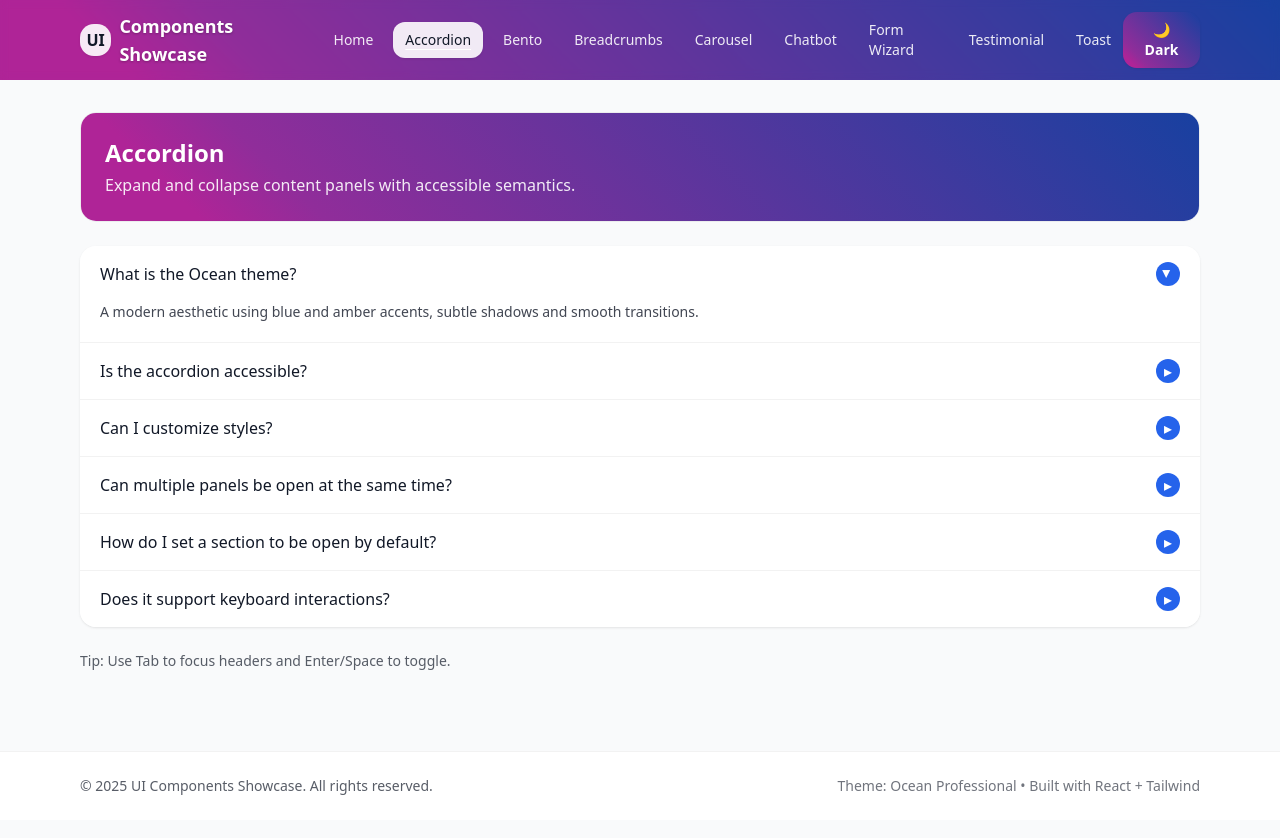
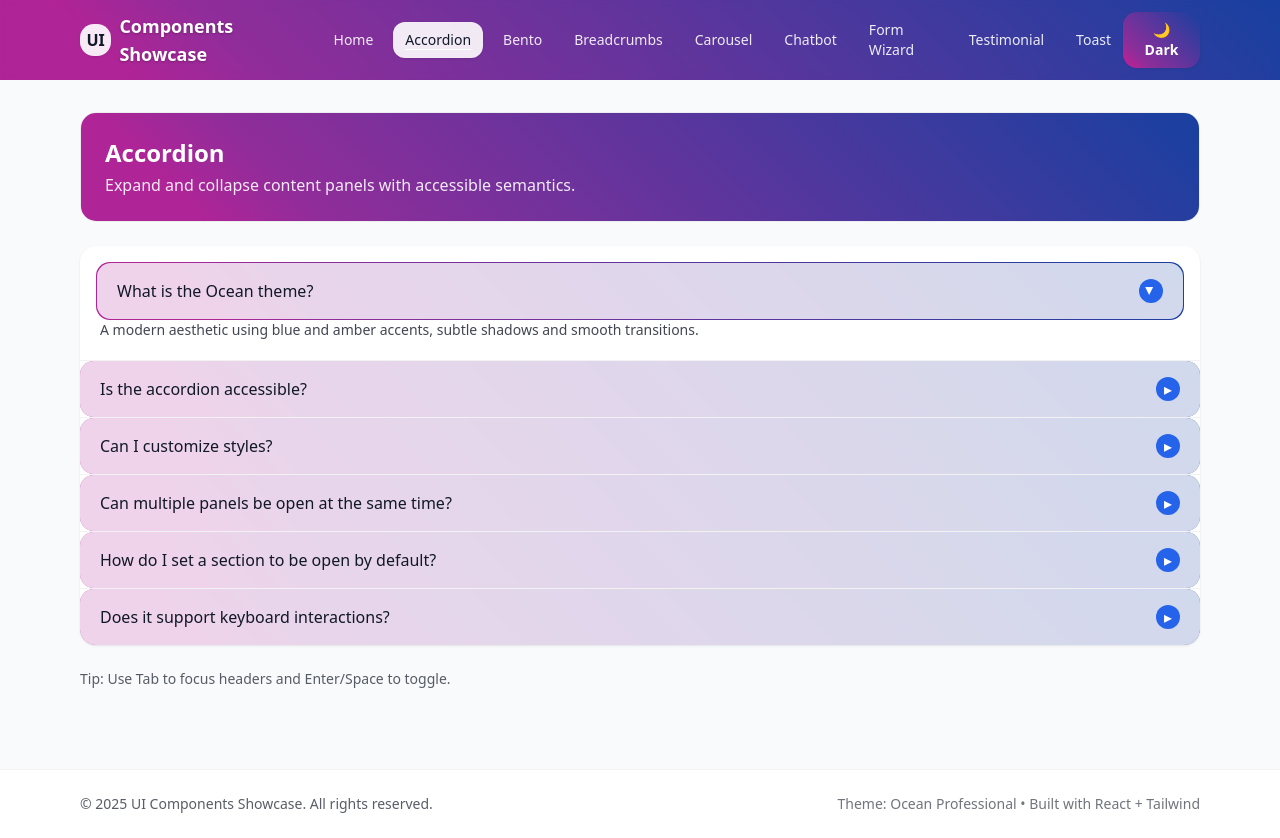
Before and after one commit to kavia-common/ui-components-showcase-3705-3714, a React (Create React App) app in the folder frontend_react_app/: page /accordion in a window 1280 px wide. Built offline with nearby package versions, Linux system fonts and the light colour scheme.

Commit message:
Checkpoint 18 - cgb1804199

```diff
--- a/frontend_react_app/src/components/ui/Accordion.jsx
+++ b/frontend_react_app/src/components/ui/Accordion.jsx
@@ -44,24 +44,61 @@ function AccordionItem({ idProp, title, isOpen, onToggle, children }) {
   const buttonId = `${reactId}-button-${idProp}`;
   const panelId = `${reactId}-panel-${idProp}`;
 
+  // We add a subtle brand-gradient treatment:
+  // - A very light translucent gradient background on the header for both states
+  // - On hover/focus: slightly stronger translucency to indicate interactivity
+  // - When open: an accent "gradient border" ring using an outer wrapper (relative + pseudo gradient with padding)
+  // All text remains dark for readability on light backgrounds; focus-visible ring ensures accessibility.
   return (
     <div className="bg-white">
       <h3 className="m-0">
+        <div
+          className={[
+            "group relative",
+            isOpen
+              ? // When open, create a gradient border effect using padding wrapper
+                "p-[1px] rounded-xl bg-[linear-gradient(45deg,#af2497_10%,#902d9a_20%,#1840a0_100%)] mx-4 mt-4"
+              : "mx-0 mt-0",
+          ]
+            .filter(Boolean)
+            .join(" ")}
+        >
           <button
             id={buttonId}
-          className="w-full px-5 py-4 flex items-center justify-between text-left hover:bg-gray-50 focus:outline-none focus-visible:ring-2 focus-visible:ring-primary/50"
+            className={[
+              "w-full px-5 py-4 flex items-center justify-between text-left",
+              "focus:outline-none focus-visible:ring-2 focus-visible:ring-primary/50 rounded-xl",
+              // Subtle translucent gradient background with good contrast for text
+              // Base state:
+              "bg-[linear-gradient(45deg,#af2497_10%,#902d9a_20%,#1840a0_100%)]",
+              "bg-[length:100%_100%] bg-no-repeat",
+              // Make it translucent to keep it subtle; use white overlay for readability
+              "bg-opacity-[0.10] [--tw-bg-opacity:1] relative",
+              // Create an inner overlay to soften the gradient: white in light mode, slight dark in dark mode
+              "before:absolute before:inset-0 before:rounded-xl before:bg-white/80 dark:before:bg-white/70",
+              // Hover/Focus states increase gradient visibility slightly while preserving legibility
+              "hover:before:bg-white/85 hover:bg-opacity-[0.12]",
+              "group-focus-visible:before:bg-white/85",
+              // If open, place the actual header on top of border wrapper
+              isOpen ? "rounded-xl" : "",
+            ]
+              .filter(Boolean)
+              .join(" ")}
             aria-expanded={isOpen}
             aria-controls={panelId}
             onClick={() => onToggle(idProp)}
           >
-          <span className="font-medium text-text">{title}</span>
+            <span className="relative z-[1] font-medium text-text">{title}</span>
             <span
-            className={`ml-3 inline-flex h-6 w-6 items-center justify-center rounded-lg bg-primary text-white transition-transform ${isOpen ? "rotate-90" : ""}`}
+              className={`relative z-[1] ml-3 inline-flex h-6 w-6 items-center justify-center rounded-lg bg-primary text-white transition-transform ${
+                isOpen ? "rotate-90" : ""
+              }`}
               aria-hidden="true"
             >
               ▸
             </span>
           </button>
+        </div>
       </h3>
       <div
         id={panelId}
```
Also changed, not shown: 2 other files (tests, documents, lock files or other folders). Lines whose indentation alone changed are shown as unchanged.
